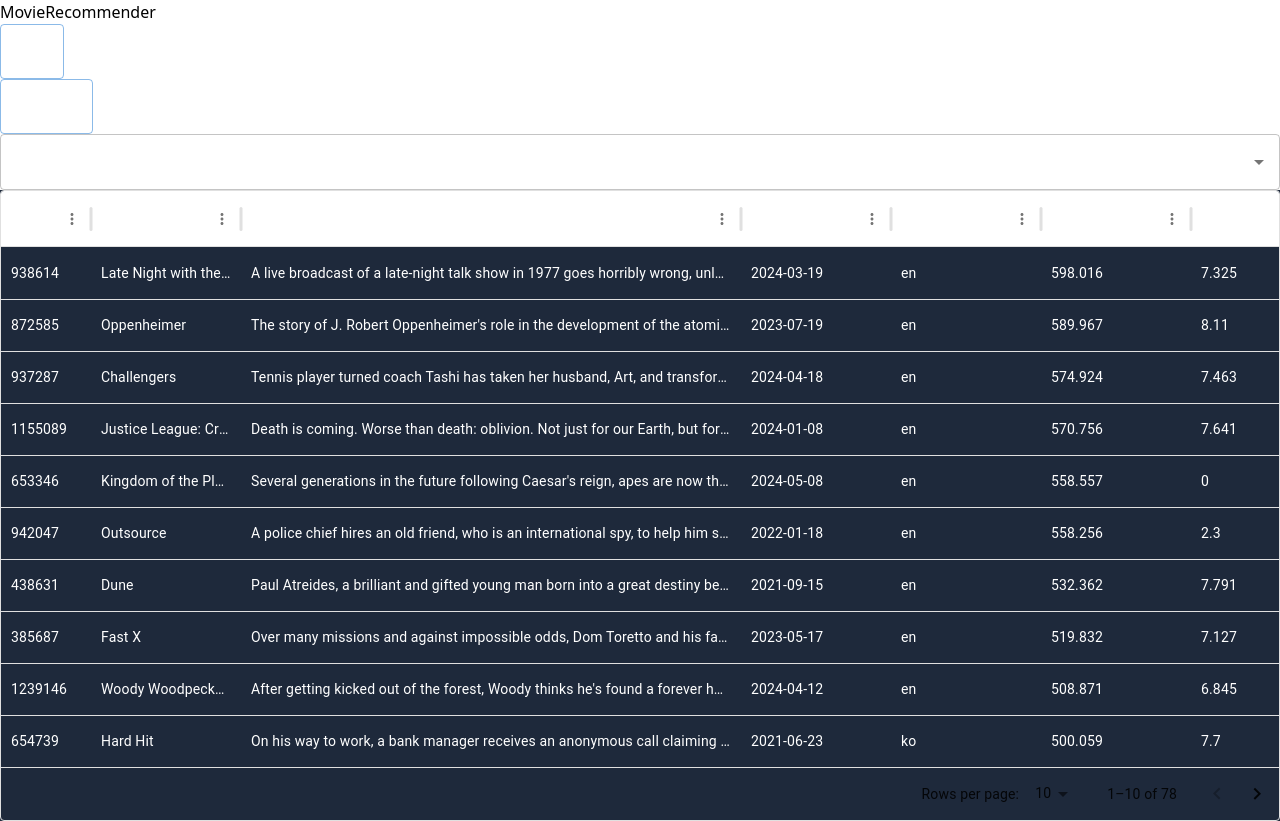
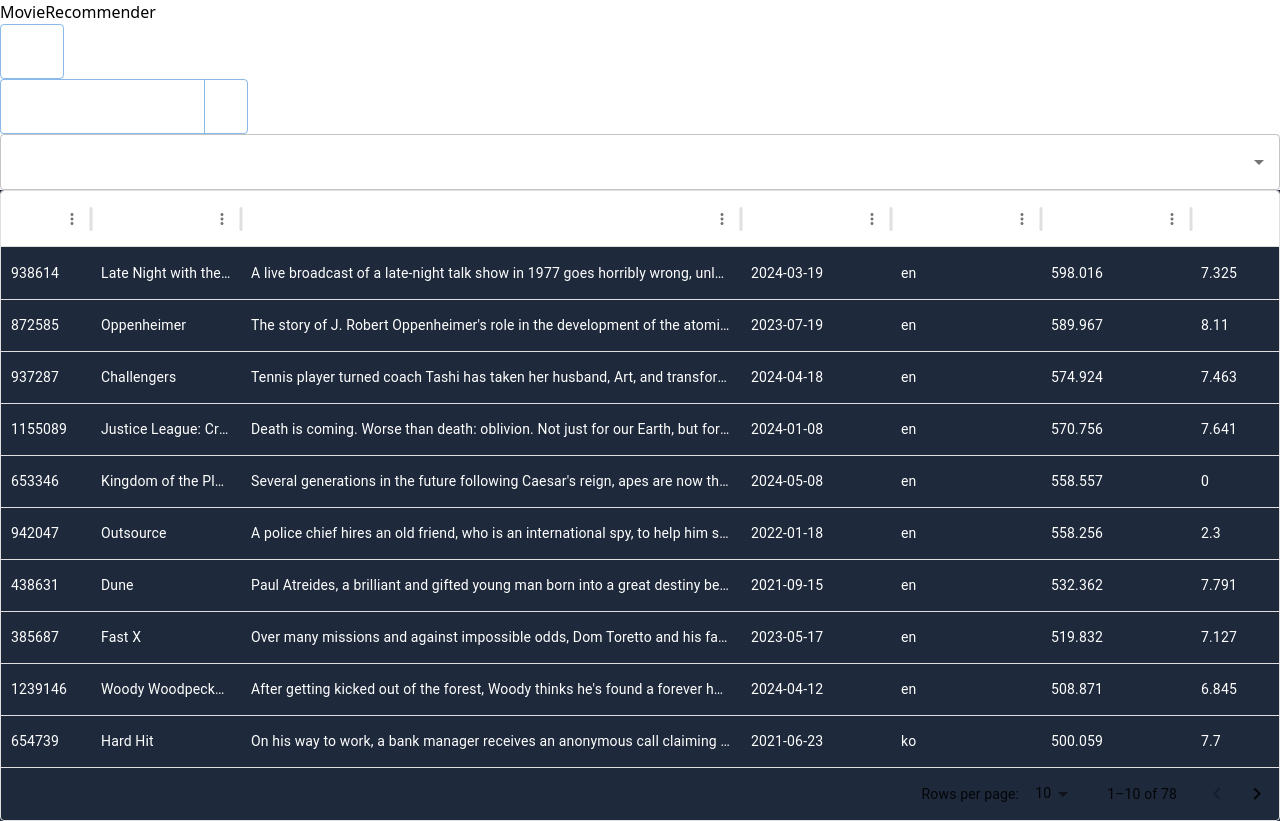
Before and after one commit to Pal8304/movie-recommender, a React (Vite) app: page /edit/all in a window 1280 px wide. Built offline with nearby package versions, Linux system fonts and the light colour scheme.

Commit message:
Sort functionality added and minor chnages

```diff
--- a/index.html
+++ b/index.html
@@ -2,7 +2,7 @@
 <html lang="en">
   <head>
     <meta charset="UTF-8" />
-    <link rel="icon" type="image/svg+xml" href="/vite.svg" />
+    <link rel="icon" type="image/svg+xml" href="/movie.png" />
     <meta name="viewport" content="width=device-width, initial-scale=1.0" />
     <title>
       Movie Recommendation App
--- a/src/components/sort.tsx
+++ b/src/components/sort.tsx
@@ -1,14 +1,71 @@
-import { useState, useContext } from "react";
+import { useState, useContext, useRef } from "react";
 import { useNavigate } from "react-router-dom";
 import MovieDataContext from "./movie-data-context";
-import Button from "@mui/material/Button";
 import ArrowUpwardIcon from "@mui/icons-material/ArrowUpward";
 import ArrowDownwardIcon from "@mui/icons-material/ArrowDownward";
+import Button from "@mui/material/Button";
+import ButtonGroup from "@mui/material/ButtonGroup";
+import ArrowDropDownIcon from "@mui/icons-material/ArrowDropDown";
+import ClickAwayListener from "@mui/material/ClickAwayListener";
+import Grow from "@mui/material/Grow";
+import Paper from "@mui/material/Paper";
+import Popper from "@mui/material/Popper";
+import MenuItem from "@mui/material/MenuItem";
+import MenuList from "@mui/material/MenuList";
 
 export default function Sort() {
   const { movieList, setMovieList } = useContext(MovieDataContext);
   const [popularity, setPopularity] = useState(false);
+  const [name, setName] = useState(false);
+  const [releaseDate, setReleaseDate] = useState(false);
+  const [viewCount, setViewCount] = useState(false);
+  const [rating, setRating] = useState(false);
   const navigate = useNavigate();
+
+  const [open, setOpen] = useState(false);
+  const anchorRef = useRef<HTMLDivElement>(null);
+  const [selectedIndex, setSelectedIndex] = useState(1);
+
+  const handleClick = () => {
+    if (options[selectedIndex] === "Sort by Name") sortByName();
+    if (options[selectedIndex] === "Sort by Popularity") sortByPopularity();
+    if (options[selectedIndex] === "Sort by Release Date") sortByReleaseDate();
+    if (options[selectedIndex] === "Sort by View Count") sortByViewCount();
+    if (options[selectedIndex] === "Sort by Rating") sortByRating();
+  };
+
+  const handleMenuItemClick = (
+    event: React.MouseEvent<HTMLLIElement, MouseEvent>,
+    index: number
+  ) => {
+    event.preventDefault();
+    setSelectedIndex(index);
+    setOpen(false);
+  };
+
+  const handleToggle = () => {
+    setOpen((prevOpen) => !prevOpen);
+  };
+
+  const handleClose = (event: Event) => {
+    if (
+      anchorRef.current &&
+      anchorRef.current.contains(event.target as HTMLElement)
+    ) {
+      return;
+    }
+
+    setOpen(false);
+  };
+
+  const options = [
+    "Sort by Name",
+    "Sort by Popularity",
+    "Sort by Release Date",
+    "Sort by View Count",
+    "Sort by Rating",
+  ];
+
   function sortByPopularity() {
     setPopularity(!popularity);
     const movieListCpy = [...movieList];
@@ -18,21 +75,129 @@ export default function Sort() {
       movieListCpy.sort((a, b) => a.popularity - b.popularity);
     }
     setMovieList(movieListCpy);
-    console.log(movieList);
     navigate("/");
   }
+
+  function sortByName() {
+    setName(!name);
+    const movieListCpy = [...movieList];
+    if (name) {
+      movieListCpy.sort((a, b) => (a.title > b.title ? 1 : -1));
+    } else {
+      movieListCpy.sort((a, b) => (b.title > a.title ? 1 : -1));
+    }
+    setMovieList(movieListCpy);
+    navigate("/");
+  }
+
+  function sortByReleaseDate() {
+    setReleaseDate(!releaseDate);
+    const movieListCpy = [...movieList];
+    if (releaseDate) {
+      movieListCpy.sort((a, b) => a.release_date.localeCompare(b.release_date));
+    } else {
+      movieListCpy.sort((a, b) => b.release_date.localeCompare(a.release_date));
+    }
+    setMovieList(movieListCpy);
+    navigate("/");
+  }
+
+  function sortByViewCount() {
+    setViewCount(!viewCount);
+    const movieListCpy = [...movieList];
+    if (viewCount) {
+      movieListCpy.sort((a, b) => b.vote_count - a.vote_count);
+    } else {
+      movieListCpy.sort((a, b) => a.vote_count - b.vote_count);
+    }
+    setMovieList(movieListCpy);
+    navigate("/");
+  }
+
+  function sortByRating() {
+    setRating(!rating);
+    const movieListCpy = [...movieList];
+    if (rating) {
+      movieListCpy.sort((a, b) => b.vote_average - a.vote_average);
+    } else {
+      movieListCpy.sort((a, b) => a.vote_average - b.vote_average);
+    }
+    setMovieList(movieListCpy);
+    navigate("/");
+  }
+
   return (
     <div>
-      <Button
+      <ButtonGroup
         variant="outlined"
-        style={{ color: "white", height: "55px" }}
-        onClick={sortByPopularity}
+        ref={anchorRef}
+        aria-label="Button group with a nested menu"
+        sx = {{color: "white", backgroundColor: "rgb(30 41 59}"}}
       >
-        Sort
-        <div className="flex items-center justify-center transition ease-linear duration-300">
-          {popularity ? <ArrowUpwardIcon /> : <ArrowDownwardIcon />}
-        </div>
-      </Button>
+        <Button onClick={handleClick}
+        sx = {{color: "white", height: "55px"}}
+        >
+          {options[selectedIndex]}
+          {selectedIndex === 0 && name === false ? <ArrowDownwardIcon /> : null}
+          {selectedIndex === 0 && name === true ? <ArrowUpwardIcon /> : null}
+          {selectedIndex === 1 && popularity === false ? <ArrowDownwardIcon /> : null}
+          {selectedIndex === 1 && popularity === true ? <ArrowUpwardIcon /> : null}
+          {selectedIndex === 2 && releaseDate === false ? <ArrowDownwardIcon /> : null}
+          {selectedIndex === 2 && releaseDate === true ? <ArrowUpwardIcon /> : null}
+          {selectedIndex === 3 && viewCount === false ? <ArrowDownwardIcon /> : null}
+          {selectedIndex === 3 && viewCount === true ? <ArrowUpwardIcon /> : null}
+          {selectedIndex === 4 && rating === false ? <ArrowDownwardIcon /> : null}
+          {selectedIndex === 4 && rating === true ? <ArrowUpwardIcon /> : null}
+        </Button>
+        <Button
+          size="small"
+          aria-controls={open ? "split-button-menu" : undefined}
+          aria-expanded={open ? "true" : undefined}
+          aria-label="select merge strategy"
+          aria-haspopup="menu"
+          onClick={handleToggle}
+          variant="outlined"
+          sx={{ color: "white"}}
+        >
+          <ArrowDropDownIcon />
+        </Button>
+      </ButtonGroup>
+      <Popper
+        sx={{
+          zIndex: 1,
+        }}
+        open={open}
+        anchorEl={anchorRef.current}
+        role={undefined}
+        transition
+        disablePortal
+      >
+        {({ TransitionProps, placement }) => (
+          <Grow
+            {...TransitionProps}
+            style={{
+              transformOrigin:
+                placement === "bottom" ? "center top" : "center bottom",
+            }}
+          >
+            <Paper>
+              <ClickAwayListener onClickAway={handleClose}>
+                <MenuList id="split-button-menu" autoFocusItem>
+                  {options.map((option, index) => (
+                    <MenuItem
+                      key={option}
+                      selected={index === selectedIndex}
+                      onClick={(event) => handleMenuItemClick(event, index)}
+                    >
+                      {option}
+                    </MenuItem>
+                  ))}
+                </MenuList>
+              </ClickAwayListener>
+            </Paper>
+          </Grow>
+        )}
+      </Popper>
     </div>
   );
 }
```
Also changed, not shown: public/icons8-movie-projector-material-outlined-32.png (added), public/movie.png (added).
